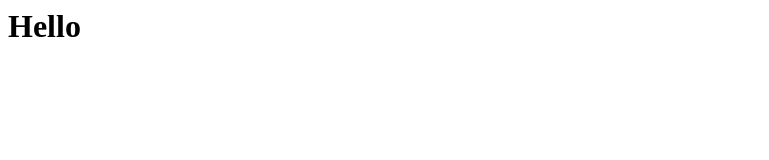
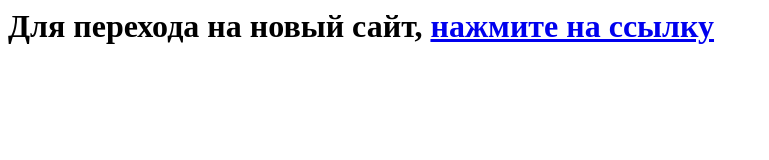
Before and after one commit to sitecenters/foggy, a plain HTML site: page index.html in a window 1280 px wide. Shown: the whole page, without its empty margins (0-769 px from the left). Drawn offline with Linux system fonts and the light colour scheme.

Commit message:
Go to new domain

```diff
--- a/index.html
+++ b/index.html
@@ -1 +1 @@
-<h1>Hello</h1>
+<h1>Для перехода на новый сайт, <a href="https://foggy-fox.ru">нажмите на ссылку</a></h1>
```
